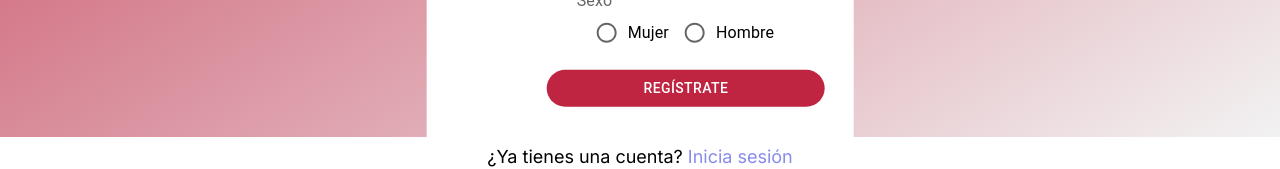
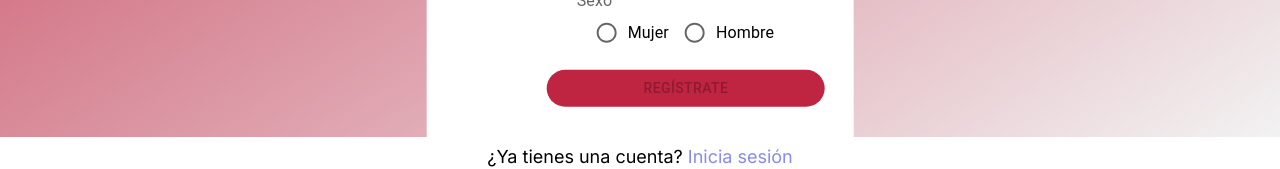
Before and after one commit to Ing-Software-InLima/InLima, a Next.js app: page /register in a window 1280 px wide. Shown: the part 663-832 px from the top of the page. Built offline with nearby package versions, Linux system fonts and the light colour scheme.

Commit message:
ConfirmaciónForm

```diff
--- a/src/app/(auth)/register/page.jsx
+++ b/src/app/(auth)/register/page.jsx
@@ -56,6 +56,9 @@ export default function RegisterPage() {
       }
   };
 
+  const isFormValid = () => {
+    return email && nombre && password && apellido_paterno && apellido_materno && dni && sexo && numero;
+  };
 
   return (
   <div class="General bg-gradient-to-br from-[#BF2441] to-[#F2F2F2] w-screen h-screen m-0 p-0">
@@ -135,13 +138,19 @@ export default function RegisterPage() {
           width: '35ch',
           ml: 15,
           mt: 2,
-            mb: 2
-            , backgroundColor: '#BF2441', color: 'white', borderRadius: '26px',
+          mb: 2,
+          borderRadius: '26px',
+          color: isFormValid ? 'white' : 'gray',
+          backgroundColor: isFormValid ? '#BF2441' : '#cccccc',
+
           '&:hover': {
               backgroundColor: '#a52039',
-              color: 'white',
+              color: 'white'
           }
-          }}>Regístrate</Button>
+      }}
+        disabled={!isFormValid()}
+
+        >Regístrate</Button>
         <div class="registrarse text-center my-5 text-lg text-black">¿Ya tienes una cuenta? <a href='/login' class="text-[#878ceb]">Inicia sesión</a></div>
 
       </div>
```
Lines whose indentation alone changed are shown as unchanged.
